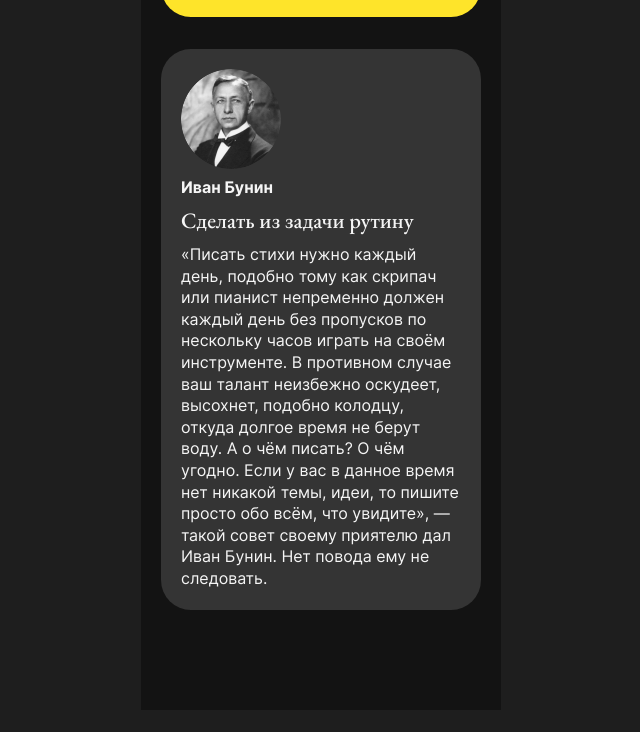
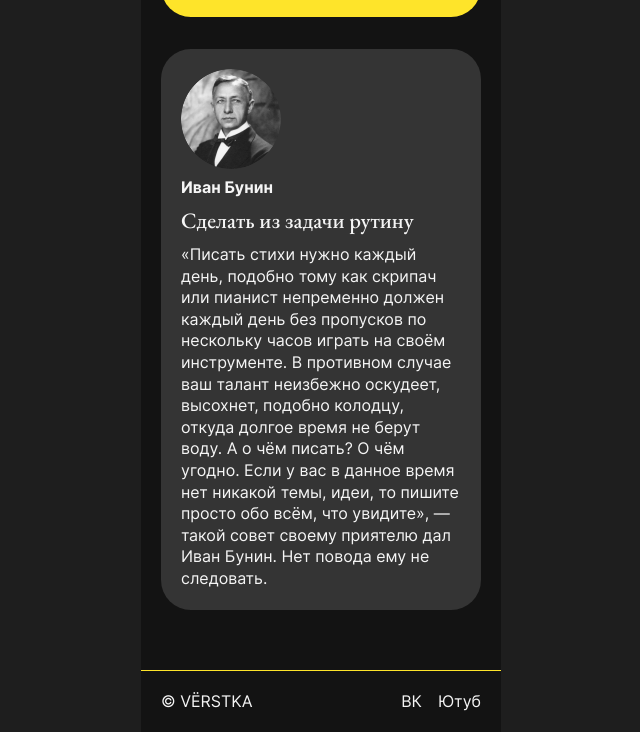
Before and after one commit to vstrogalev/s-chistogo-lista-main, a plain HTML site: page index.html in a window 1280 px wide. Shown: the part 3445-4177 px from the top of the page, without its empty margins (319-959 px from the left). Before the commit the page ends 4155 px from the top, so only its background shows below. Drawn offline with Linux system fonts and the light colour scheme.

Commit message:
Footer and page are done

```diff
--- a/index.html
+++ b/index.html
@@ -140,6 +140,18 @@
       </ul>
     </section>
   </main>
-  <footer class="footer content-section content-section_theme_dark"></footer>
+  <footer class="footer content-section content-section_theme_dark">
+    <div class="footer__copy">&copy; VЁRSTKA</div>
+    <nav>
+      <ul class="footer__links-list">
+        <li>
+          <a href="#0" class="footer__link">ВК</a>
+        </li>
+        <li>
+          <a href="#0" class="footer__link">Ютуб</a>
+        </li>
+      </ul>
+    </nav>
+  </footer>
 </body>
 </html>
--- a/styles/style.css
+++ b/styles/style.css
@@ -43,8 +43,6 @@ h1, h2, h3, h4, p, ul, ol, blockquote {
   object-position: center;
 }
 
-.header__menu {
-}
 .header__menu-list {
   display: flex;
   flex-direction: column;
@@ -56,18 +54,12 @@ h1, h2, h3, h4, p, ul, ol, blockquote {
   line-height: 19px;
 }
 
-.header__menu-item {
-}
-
 .header__menu-item_active .header__menu-link {
   text-decoration: none;
 }
 
 .header__menu-link {
   color: #F5F5F5;
-}
-
-.content {
 }
 
 .cover {
@@ -211,9 +203,6 @@ h1, h2, h3, h4, p, ul, ol, blockquote {
   line-height: 135%;
 }
 
-.card__content {
-}
-
 .card__title {
   font-size: 22px;
   font-family: EB Garamond;
@@ -229,7 +218,25 @@ h1, h2, h3, h4, p, ul, ol, blockquote {
   line-height: 21.6px;
 }
 
-
 .footer {
   padding: 20px;
+  display: flex;
+  justify-content: space-between;
+  border-top: 1px solid #FEE42A;
 }
+
+.footer__copy {
+  line-height: 135%;
+}
+
+.footer__links-list {
+  display: flex;
+  justify-content: space-around;
+  gap: 16px;
+  list-style: none;
+}
+
+.footer__link {
+  text-decoration: none;
+  color: #F5F5F5;
+}
```
